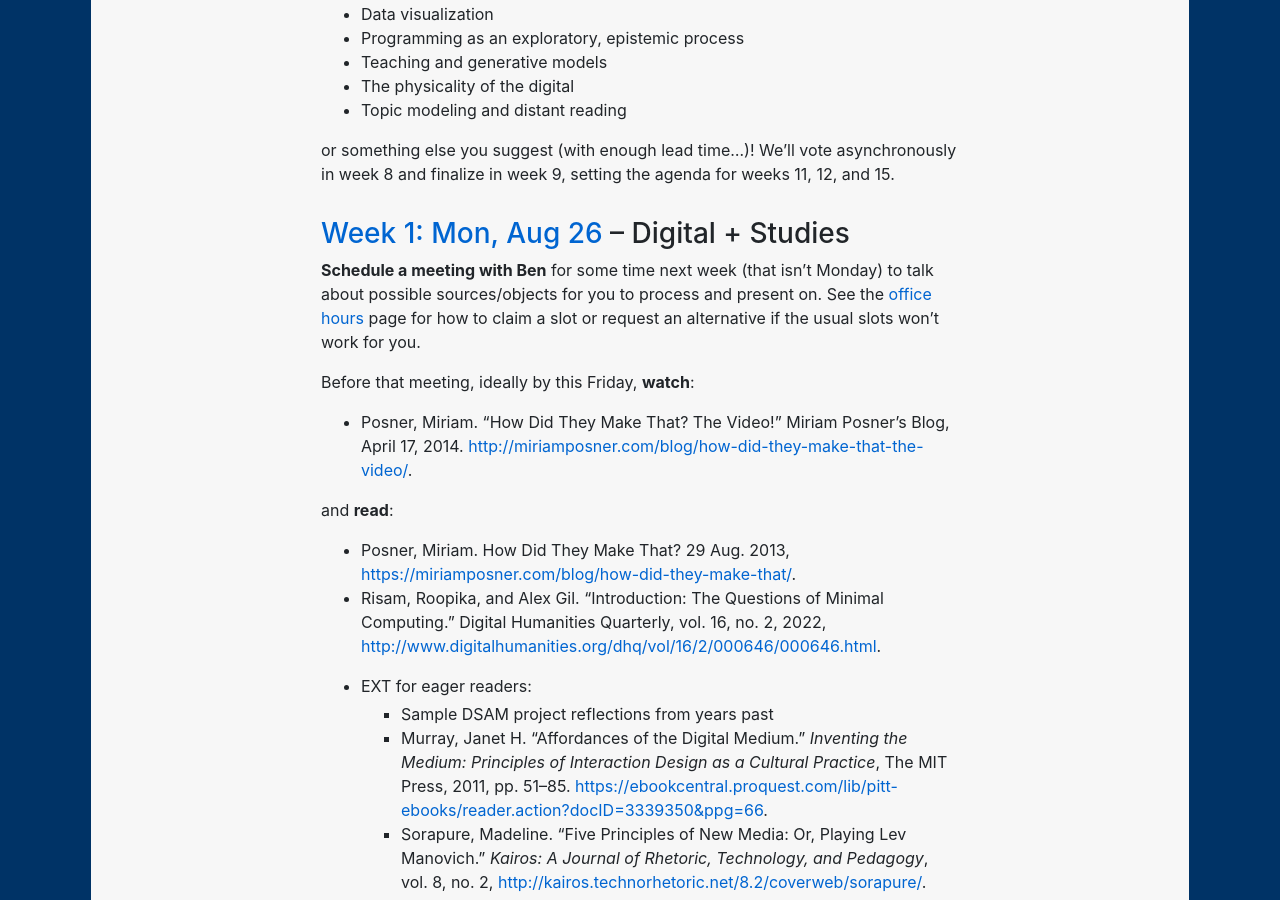
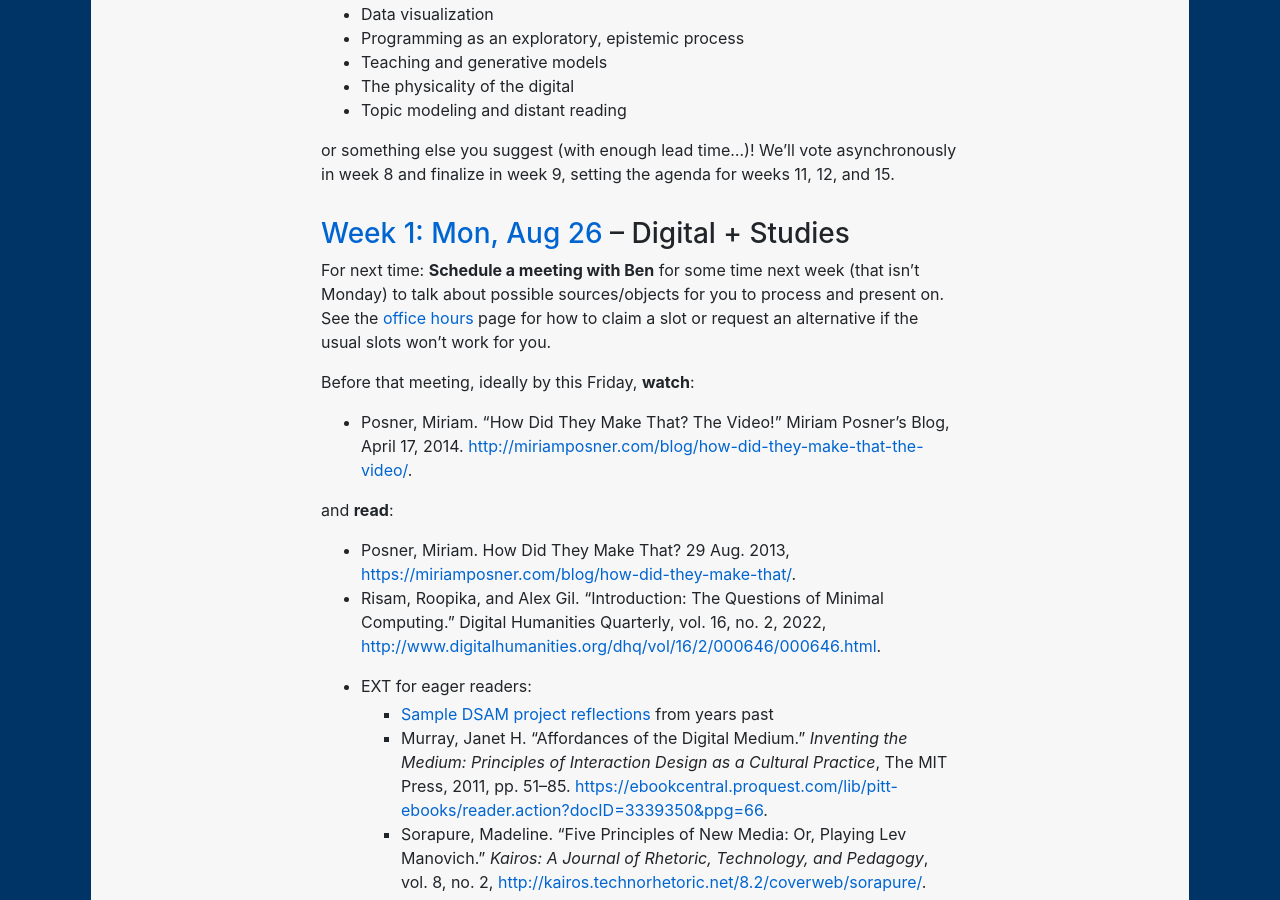
Before and after one commit to benmiller314/dsam2024fall, a Jekyll site: the page built from schedule.md, in a window 1280 px wide and 900 px high, scrolled down 1584 px. Built offline with Jekyll 4.4.1, drawn with Linux system fonts in a browser that asks for light colours; our own code applies the rules of GitHub Pages for plain Markdown files.

Commit message:
link to sample projects from schedule page

```diff
--- a/schedule.md
+++ b/schedule.md
@@ -67,7 +67,7 @@ or something else you suggest (with enough lead time...)! We'll vote asynchronou
 <a id="current"></a>
 <h3 id="week-01"><a href='plans/week-01'>Week 1: Mon, Aug 26</a> – Digital + Studies</h3>
 
-**Schedule a meeting with Ben** for some time next week (that isn't Monday) to talk about possible sources/objects for you to process and present on. See the [office hours](office) page for how to claim a slot or request an alternative if the usual slots won't work for you.
+For next time: **Schedule a meeting with Ben** for some time next week (that isn't Monday) to talk about possible sources/objects for you to process and present on. See the [office hours](office) page for how to claim a slot or request an alternative if the usual slots won't work for you.
 
 Before that meeting, ideally by this Friday, **watch**:
 * Posner, Miriam. “How Did They Make That? The Video!” Miriam Posner's Blog, April 17, 2014. <a href="http://miriamposner.com/blog/how-did-they-make-that-the-video/">http://miriamposner.com/blog/how-did-they-make-that-the-video/</a>.
@@ -78,7 +78,7 @@ and **read**:
 * Risam, Roopika, and Alex Gil. “Introduction: The Questions of Minimal Computing.” Digital Humanities Quarterly, vol. 16, no. 2, 2022, <a href="http://www.digitalhumanities.org/dhq/vol/16/2/000646/000646.html">http://www.digitalhumanities.org/dhq/vol/16/2/000646/000646.html</a>.
 
 * EXT for eager readers:
-    - Sample DSAM project reflections from years past <!-- [Addison Eldin (capstone)](https://addeldin.github.io/projects/dsam-reflection/) -->
+    - [Sample DSAM project reflections](./sample-projects) from years past
     - Murray, Janet H. “Affordances of the Digital Medium.” <em>Inventing the Medium: Principles of Interaction Design as a Cultural Practice</em>, The MIT Press, 2011, pp. 51–85. <a href="https://ebookcentral.proquest.com/lib/pitt-ebooks/reader.action?docID=3339350&ppg=66">https://ebookcentral.proquest.com/lib/pitt-ebooks/reader.action?docID=3339350&ppg=66</a>.
     - Sorapure, Madeline. "Five Principles of New Media: Or, Playing Lev Manovich." <em>Kairos: A Journal of Rhetoric, Technology, and Pedagogy</em>, vol. 8, no. 2, <a href="http://kairos.technorhetoric.net/8.2/coverweb/sorapure/">http://kairos.technorhetoric.net/8.2/coverweb/sorapure/</a>.
         * NB: this article was built using the now-deprecated Adobe Flash, so it no longer displays the interactive features that illustrated each of the principles. (You can still read a PDF description of what used to be there.) But it's still a more concise encapsulation than reading Manovich's <em>The Language of New Media</em>.
```
